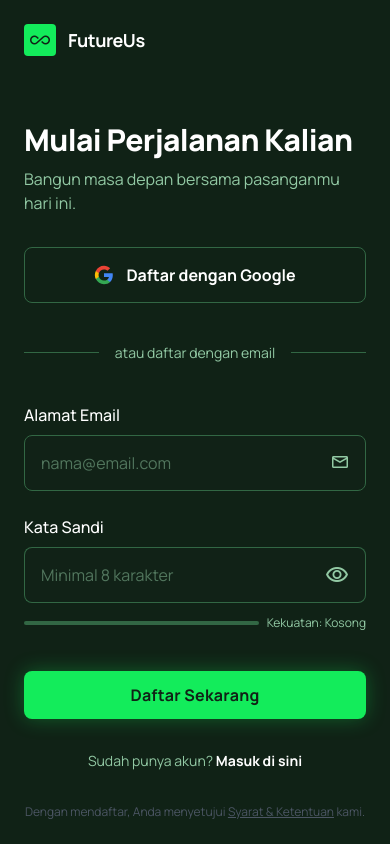
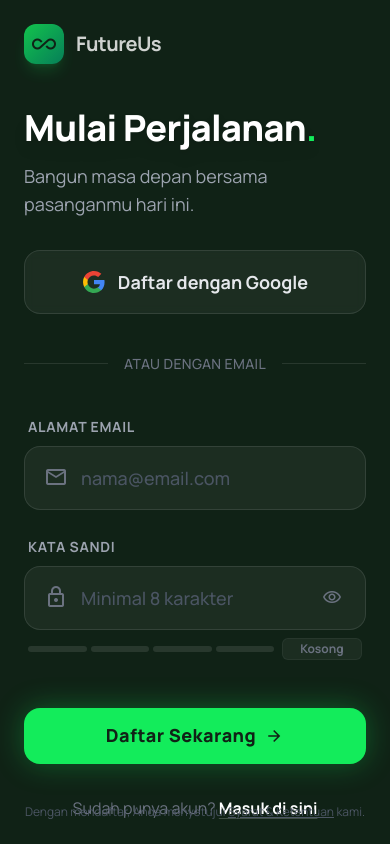
Before and after one commit to vickyymosafan/fe_futureus, a Nuxt app: page /register in a window 390 px wide. Built offline with nearby package versions, Linux system fonts and the light colour scheme.

Commit message:
feat: premium UI/UX upgrade - register page glassmorphism & mobile menu

```diff
--- a/app/pages/register.vue
+++ b/app/pages/register.vue
@@ -1,10 +1,9 @@
 <template>
-  <div class="font-display bg-background-light dark:bg-background-dark text-gray-900 dark:text-white antialiased selection:bg-primary selection:text-background-dark">
-    <div class="min-h-screen flex w-full">
+  <div class="font-display bg-background-dark text-white antialiased selection:bg-primary selection:text-background-dark min-h-screen flex w-full">
     <!-- Left Section: Visual/Hero (Hidden on mobile) -->
     <div class="hidden lg:flex lg:w-1/2 relative overflow-hidden bg-background-dark items-center justify-center">
       <!-- Background Image with Overlay -->
-        <div class="absolute inset-0 bg-gradient-to-br from-background-dark/90 via-background-dark/50 to-background-dark/90 z-10"></div>
+      <div class="absolute inset-0 bg-gradient-to-br from-background-dark/95 via-background-dark/60 to-background-dark/90 z-10"></div>
       <img
         alt="Abstract dark green connections representing future"
         class="absolute inset-0 w-full h-full object-cover opacity-60"
@@ -13,35 +12,39 @@
       />
 
       <!-- Content on top of image -->
-        <div class="relative z-20 max-w-lg px-12 text-center">
-          <div class="mb-8 flex justify-center">
-            <div class="p-4 bg-surface-dark/50 backdrop-blur-sm rounded-full border border-border-green shadow-2xl">
-              <span class="material-symbols-outlined text-primary text-5xl">volunteer_activism</span>
+      <div class="relative z-20 max-w-lg px-12 text-center stagger-container">
+        <div class="mb-8 flex justify-center opacity-0 animate-fade-in-down delay-100">
+          <div class="p-4 bg-white/5 backdrop-blur-xl rounded-full border border-white/10 shadow-2xl skew-y-3">
+            <span class="material-symbols-outlined text-primary text-5xl drop-shadow-[0_0_15px_rgba(74,222,128,0.5)]">volunteer_activism</span>
           </div>
         </div>
-          <h2 class="text-4xl font-extrabold text-white mb-6 leading-tight tracking-tight">
+        <h2 class="text-5xl font-black text-white mb-6 leading-tight tracking-tight opacity-0 animate-fade-in delay-200">
           Membangun Masa Depan<br/>
-            <span class="text-primary">Bersama-sama</span>
+          <span class="text-transparent bg-clip-text bg-gradient-to-r from-primary to-emerald-400">Bersama-sama</span>
         </h2>
-          <p class="text-text-secondary text-lg font-medium leading-relaxed">
+        <p class="text-gray-400 text-xl font-medium leading-relaxed mb-12 opacity-0 animate-fade-in delay-300">
           Bergabunglah dengan ribuan pasangan lain yang merencanakan tujuan hidup, keuangan, dan impian mereka di FutureUs.
         </p>
 
-          <!-- Testimonial Card -->
-          <div class="mt-12 text-left bg-surface-dark/60 backdrop-blur-md p-6 rounded-xl border border-border-green/50">
-            <div class="flex gap-1 mb-3">
-              <span class="material-symbols-outlined text-primary text-sm">star</span>
-              <span class="material-symbols-outlined text-primary text-sm">star</span>
-              <span class="material-symbols-outlined text-primary text-sm">star</span>
-              <span class="material-symbols-outlined text-primary text-sm">star</span>
-              <span class="material-symbols-outlined text-primary text-sm">star</span>
+        <!-- Testimonial Card (Glassmorphism) -->
+        <div class="text-left bg-white/5 backdrop-blur-2xl p-8 rounded-3xl border border-white/10 shadow-[0_8px_32px_0_rgba(0,0,0,0.36)] hover:border-primary/30 transition-all opacity-0 animate-scale-in delay-500 hover:-translate-y-1 duration-300">
+          <div class="flex gap-1 mb-4">
+            <span class="material-symbols-outlined text-yellow-400 text-lg">star</span>
+            <span class="material-symbols-outlined text-yellow-400 text-lg">star</span>
+            <span class="material-symbols-outlined text-yellow-400 text-lg">star</span>
+            <span class="material-symbols-outlined text-yellow-400 text-lg">star</span>
+            <span class="material-symbols-outlined text-yellow-400 text-lg">star</span>
           </div>
-            <p class="text-white italic text-sm mb-4">"FutureUs membantu kami menyelaraskan visi kami sebelum menikah. Sangat direkomendasikan!"</p>
-            <div class="flex items-center gap-3">
-              <div class="w-8 h-8 rounded-full bg-primary/20 flex items-center justify-center text-primary font-bold text-xs">A</div>
+          <p class="text-gray-200 italic text-lg leading-relaxed mb-6 font-medium">"FutureUs membantu kami menyelaraskan visi kami sebelum menikah. Sangat direkomendasikan!"</p>
+          <div class="flex items-center gap-4">
+            <div class="w-12 h-12 rounded-full bg-gradient-to-tr from-primary to-emerald-600 p-[2px]">
+              <div class="w-full h-full rounded-full bg-background-dark flex items-center justify-center">
+                 <span class="font-bold text-primary">AS</span>
+              </div>
+            </div>
             <div>
-                <p class="text-white text-xs font-bold">Andi &amp; Sarah</p>
-                <p class="text-text-secondary text-[10px]">Jakarta, Indonesia</p>
+              <p class="text-white text-sm font-bold tracking-wide">Andi &amp; Sarah</p>
+              <p class="text-gray-500 text-xs uppercase tracking-wider font-semibold">Jakarta, Indonesia</p>
             </div>
           </div>
         </div>
@@ -49,22 +52,22 @@
     </div>
 
     <!-- Right Section: Registration Form -->
-      <div class="w-full lg:w-1/2 flex flex-col justify-center items-center p-6 sm:p-12 relative">
+    <div class="w-full lg:w-1/2 flex flex-col justify-center items-center p-6 sm:p-12 relative bg-background-dark">
       <!-- Mobile Header (Logo) -->
-        <NuxtLink to="/" class="absolute top-6 left-6 lg:top-10 lg:left-12 flex items-center gap-3">
-          <div class="size-8 rounded bg-primary flex items-center justify-center text-background-dark">
-            <span class="material-symbols-outlined text-xl">all_inclusive</span>
+      <NuxtLink to="/" class="absolute top-6 left-6 lg:top-10 lg:left-12 flex items-center gap-3 opacity-80 hover:opacity-100 transition-opacity">
+        <div class="size-10 rounded-xl bg-gradient-to-br from-primary to-emerald-600 flex items-center justify-center text-background-dark shadow-lg shadow-primary/20">
+          <span class="material-symbols-outlined text-2xl">all_inclusive</span>
         </div>
-          <h2 class="text-lg font-bold tracking-tight dark:text-white">FutureUs</h2>
+        <h2 class="text-xl font-bold tracking-tight text-white">FutureUs</h2>
       </NuxtLink>
 
-        <div class="w-full max-w-[440px] flex flex-col gap-8 mt-12 lg:mt-0">
+      <div class="w-full max-w-[480px] flex flex-col gap-8 mt-20 lg:mt-0 stagger-form">
         <!-- Page Heading -->
-          <div class="flex flex-col gap-2">
-            <h1 class="text-3xl sm:text-4xl font-black leading-tight tracking-[-0.02em] text-gray-900 dark:text-white">
-              Mulai Perjalanan Kalian
+        <div class="flex flex-col gap-3">
+          <h1 class="text-4xl sm:text-5xl font-black leading-tight tracking-[-0.02em] text-white drop-shadow-lg">
+            Mulai Perjalanan<span class="text-primary">.</span>
           </h1>
-            <p class="text-gray-600 dark:text-text-secondary text-base font-normal">
+          <p class="text-gray-400 text-lg font-normal">
             Bangun masa depan bersama pasanganmu hari ini.
           </p>
         </div>
@@ -72,94 +75,106 @@
         <!-- Social Login -->
         <button
           type="button"
-            class="flex items-center justify-center gap-3 w-full h-14 rounded-lg border border-gray-300 dark:border-border-green hover:bg-gray-50 dark:hover:bg-surface-dark/50 transition-colors bg-white dark:bg-transparent group"
+          class="flex items-center justify-center gap-3 w-full h-16 rounded-2xl border border-white/10 hover:border-white/20 hover:bg-white/5 transition-all bg-white/5 backdrop-blur-sm group active:scale-[0.98]"
         >
-            <svg class="w-5 h-5" viewBox="0 0 24 24" xmlns="http://www.w3.org/2000/svg">
+          <svg class="w-6 h-6 group-hover:scale-110 transition-transform duration-300" viewBox="0 0 24 24" xmlns="http://www.w3.org/2000/svg">
             <path d="M22.56 12.25c0-.78-.07-1.53-.2-2.25H12v4.26h5.92c-.26 1.37-1.04 2.53-2.21 3.31v2.77h3.57c2.08-1.92 3.28-4.74 3.28-8.09z" fill="#4285F4"></path>
             <path d="M12 23c2.97 0 5.46-.98 7.28-2.66l-3.57-2.77c-.98.66-2.23 1.06-3.71 1.06-2.86 0-5.29-1.93-6.16-4.53H2.18v2.84C3.99 20.53 7.7 23 12 23z" fill="#34A853"></path>
             <path d="M5.84 14.09c-.22-.66-.35-1.36-.35-2.09s.13-1.43.35-2.09V7.07H2.18C1.43 8.55 1 10.22 1 12s.43 3.45 1.18 4.93l2.85-2.22.81-.62z" fill="#FBBC05"></path>
             <path d="M12 5.38c1.62 0 3.06.56 4.21 1.64l3.15-3.15C17.45 2.09 14.97 1 12 1 7.7 1 3.99 3.47 2.18 7.07l3.66 2.84c.87-2.6 3.3-4.53 6.16-4.53z" fill="#EA4335"></path>
           </svg>
-            <span class="text-base font-bold text-gray-700 dark:text-white group-hover:text-gray-900 dark:group-hover:text-primary transition-colors">Daftar dengan Google</span>
+          <span class="text-lg font-bold text-gray-200 group-hover:text-white transition-colors">Daftar dengan Google</span>
         </button>
 
         <!-- Divider -->
         <div class="relative flex items-center py-2">
-            <div class="flex-grow border-t border-gray-200 dark:border-border-green"></div>
-            <span class="flex-shrink-0 mx-4 text-gray-400 dark:text-text-secondary text-sm">atau daftar dengan email</span>
-            <div class="flex-grow border-t border-gray-200 dark:border-border-green"></div>
+          <div class="flex-grow border-t border-white/10"></div>
+          <span class="flex-shrink-0 mx-4 text-gray-500 text-sm font-medium tracking-wide">ATAU DENGAN EMAIL</span>
+          <div class="flex-grow border-t border-white/10"></div>
         </div>
 
         <!-- Form Fields -->
         <form class="flex flex-col gap-6" @submit.prevent="handleSubmit">
           <!-- Email Field -->
-            <label class="flex flex-col gap-2">
-              <span class="text-gray-900 dark:text-white text-base font-medium">Alamat Email</span>
+          <div class="space-y-2 group">
+            <label class="text-sm font-bold text-gray-400 group-focus-within:text-primary transition-colors ml-1 uppercase tracking-wider">Alamat Email</label>
             <div class="relative">
               <input
                 v-model="email"
-                  class="w-full h-14 rounded-lg border bg-white dark:bg-surface-dark border-gray-300 dark:border-border-green focus:border-primary dark:focus:border-primary focus:ring-1 focus:ring-primary dark:focus:ring-primary placeholder-gray-400 dark:placeholder-text-secondary/50 px-4 pr-12 text-base font-normal text-gray-900 dark:text-white transition-all outline-none"
+                class="w-full h-16 rounded-2xl border bg-white/5 border-white/10 focus:border-primary/50 focus:bg-white/10 focus:ring-4 focus:ring-primary/10 placeholder-gray-600 px-6 pl-14 text-lg font-medium text-white transition-all outline-none"
                 placeholder="nama@email.com"
                 type="email"
                 autocomplete="email"
               />
-                <div class="absolute right-4 top-1/2 -translate-y-1/2 text-gray-400 dark:text-text-secondary pointer-events-none">
-                  <span class="material-symbols-outlined text-xl">mail</span>
+              <div class="absolute left-5 top-1/2 -translate-y-1/2 text-gray-500 group-focus-within:text-primary transition-colors pointer-events-none">
+                <span class="material-symbols-outlined text-2xl">mail</span>
               </div>
             </div>
-            </label>
+          </div>
 
           <!-- Password Field -->
-            <label class="flex flex-col gap-2">
-              <span class="text-gray-900 dark:text-white text-base font-medium">Kata Sandi</span>
-              <div class="relative flex w-full items-stretch rounded-lg">
+          <div class="space-y-2 group">
+            <label class="text-sm font-bold text-gray-400 group-focus-within:text-primary transition-colors ml-1 uppercase tracking-wider">Kata Sandi</label>
+            <div class="relative">
               <input
                 v-model="password"
-                  class="w-full h-14 rounded-lg rounded-r-none border-r-0 border bg-white dark:bg-surface-dark border-gray-300 dark:border-border-green focus:border-primary dark:focus:border-primary focus:ring-1 focus:ring-primary dark:focus:ring-primary placeholder-gray-400 dark:placeholder-text-secondary/50 px-4 text-base font-normal text-gray-900 dark:text-white transition-all outline-none"
+                class="w-full h-16 rounded-2xl border bg-white/5 border-white/10 focus:border-primary/50 focus:bg-white/10 focus:ring-4 focus:ring-primary/10 placeholder-gray-600 px-6 pl-14 pr-14 text-lg font-medium text-white transition-all outline-none"
                 placeholder="Minimal 8 karakter"
                 :type="showPassword ? 'text' : 'password'"
                 autocomplete="new-password"
               />
+              <div class="absolute left-5 top-1/2 -translate-y-1/2 text-gray-500 group-focus-within:text-primary transition-colors pointer-events-none">
+                <span class="material-symbols-outlined text-2xl">lock</span>
+              </div>
               <button
-                  class="flex items-center justify-center px-4 rounded-r-lg border border-l-0 bg-white dark:bg-surface-dark border-gray-300 dark:border-border-green text-gray-400 dark:text-text-secondary hover:text-gray-600 dark:hover:text-white transition-colors cursor-pointer group"
+                class="absolute right-5 top-1/2 -translate-y-1/2 text-gray-500 hover:text-white transition-colors cursor-pointer p-1 rounded-lg hover:bg-white/5"
                 type="button"
                 @click="showPassword = !showPassword"
               >
-                  <span class="material-symbols-outlined">{{ showPassword ? 'visibility_off' : 'visibility' }}</span>
+                <span class="material-symbols-outlined text-xl">{{ showPassword ? 'visibility_off' : 'visibility' }}</span>
               </button>
             </div>
 
-              <!-- Password Strength Indicator -->
-              <div class="flex gap-2 items-center mt-1">
-                <div class="h-1 w-full bg-gray-200 dark:bg-border-green rounded-full overflow-hidden">
-                  <div class="h-full transition-all duration-300" :class="passwordStrengthClass" :style="{ width: passwordStrengthWidth }"></div>
+            <!-- Segmented Password Strength -->
+            <div class="flex gap-2 items-center mt-3 px-1">
+              <div class="flex-1 flex gap-1 h-1.5">
+                <div class="h-full w-full rounded-full transition-all duration-300 bg-white/10" :class="{ 'bg-red-500': passwordStrength >= 1, 'shadow-[0_0_10px_rgba(239,68,68,0.5)]': passwordStrength >= 1 }"></div>
+                <div class="h-full w-full rounded-full transition-all duration-300 bg-white/10" :class="{ 'bg-yellow-500': passwordStrength >= 2, 'shadow-[0_0_10px_rgba(234,179,8,0.5)]': passwordStrength >= 2 }"></div>
+                <div class="h-full w-full rounded-full transition-all duration-300 bg-white/10" :class="{ 'bg-blue-500': passwordStrength >= 3, 'shadow-[0_0_10px_rgba(59,130,246,0.5)]': passwordStrength >= 3 }"></div>
+                <div class="h-full w-full rounded-full transition-all duration-300 bg-white/10" :class="{ 'bg-primary': passwordStrength >= 4, 'shadow-[0_0_10px_rgba(34,197,94,0.5)]': passwordStrength >= 4 }"></div>
               </div>
-                <span class="text-xs text-gray-500 dark:text-text-secondary whitespace-nowrap">Kekuatan: {{ passwordStrengthLabel }}</span>
+              <span class="text-xs font-bold whitespace-nowrap px-2 py-0.5 rounded-md bg-white/5 border border-white/5 min-w-[80px] text-center transition-colors duration-300" :class="passwordStrengthColor">
+                {{ passwordStrengthLabel }}
+              </span>
             </div>
-            </label>
+          </div>
 
           <!-- Submit Button -->
           <button
-              class="mt-4 flex w-full cursor-pointer items-center justify-center overflow-hidden rounded-lg h-12 px-5 bg-primary hover:bg-[#0fd650] transition-colors text-background-dark text-base font-bold leading-normal tracking-[0.015em] shadow-[0_0_20px_rgba(19,236,91,0.3)] hover:shadow-[0_0_25px_rgba(19,236,91,0.5)]"
+            class="mt-6 flex w-full cursor-pointer items-center justify-center overflow-hidden rounded-2xl h-14 px-5 bg-primary hover:bg-[#0fd650] active:scale-[0.98] transition-all text-background-dark text-lg font-black leading-normal tracking-wide shadow-[0_0_30px_rgba(19,236,91,0.3)] hover:shadow-[0_0_40px_rgba(19,236,91,0.5)] disabled:opacity-50 disabled:cursor-not-allowed group"
             type="submit"
+            :disabled="isLoading"
           >
-              <span class="truncate">Daftar Sekarang</span>
+            <span v-if="!isLoading" class="flex items-center gap-2">
+              Daftar Sekarang
+              <span class="material-symbols-outlined text-xl group-hover:translate-x-1 transition-transform">arrow_forward</span>
+            </span>
+            <span v-else class="material-symbols-outlined animate-spin">progress_activity</span>
           </button>
         </form>
 
         <!-- Footer Link -->
-          <p class="text-center text-sm text-gray-600 dark:text-text-secondary">
+        <p class="text-center text-base text-gray-500">
           Sudah punya akun?
-            <NuxtLink to="/login" class="font-bold text-gray-900 dark:text-white hover:text-primary dark:hover:text-primary transition-colors">Masuk di sini</NuxtLink>
+          <NuxtLink to="/login" class="font-bold text-white hover:text-primary transition-colors underline decoration-white/20 hover:decoration-primary/50 underline-offset-4">Masuk di sini</NuxtLink>
         </p>
       </div>
 
       <!-- Language/Terms Footer -->
       <div class="absolute bottom-6 w-full text-center px-6">
-          <p class="text-xs text-gray-400 dark:text-gray-600">
-            Dengan mendaftar, Anda menyetujui <button type="button" class="hover:text-gray-600 dark:hover:text-gray-400 underline">Syarat &amp; Ketentuan</button> kami.
+        <p class="text-xs text-gray-600">
+          Dengan mendaftar, Anda menyetujui <button type="button" class="hover:text-gray-400 transition-colors underline">Syarat &amp; Ketentuan</button> kami.
         </p>
-        </div>
       </div>
     </div>
   </div>
@@ -177,6 +192,7 @@ useHead({
 const email = ref('')
 const password = ref('')
 const showPassword = ref(false)
+const isLoading = ref(false)
 
 // Password strength computation
 const passwordStrength = computed(() => {
@@ -190,17 +206,13 @@ const passwordStrength = computed(() => {
   return strength
 })
 
-const passwordStrengthWidth = computed(() => {
-  return `${(passwordStrength.value / 4) * 100}%`
-})
-
-const passwordStrengthClass = computed(() => {
+const passwordStrengthColor = computed(() => {
   const s = passwordStrength.value
-  if (s === 0) return 'bg-gray-400'
-  if (s === 1) return 'bg-red-500'
-  if (s === 2) return 'bg-yellow-500'
-  if (s === 3) return 'bg-primary/70'
-  return 'bg-primary'
+  if (s === 0) return 'text-gray-500'
+  if (s === 1) return 'text-red-400'
+  if (s === 2) return 'text-yellow-400'
+  if (s === 3) return 'text-blue-400'
+  return 'text-primary'
 })
 
 const passwordStrengthLabel = computed(() => {
@@ -214,10 +226,49 @@ const passwordStrengthLabel = computed(() => {
 
 const router = useRouter()
 
-const handleSubmit = () => {
+const handleSubmit = async () => {
+  isLoading.value = true
   console.log('Register attempt:', { email: email.value, password: password.value })
+
+  // Simulate API delay for UX demo
+  await new Promise(resolve => setTimeout(resolve, 1500))
+
   // TODO: Add actual registration logic here
   // On successful registration, redirect to connect page
   router.push('/connect')
+  isLoading.value = false
 }
 </script>
+
+<style scoped>
+/* Custom Animations */
+@keyframes fadeIn {
+  from { opacity: 0; }
+  to { opacity: 1; }
+}
+
+@keyframes fadeInDown {
+  from { opacity: 0; transform: translateY(-20px); }
+  to { opacity: 1; transform: translateY(0); }
+}
+
+@keyframes scaleIn {
+  from { opacity: 0; transform: scale(0.9); }
+  to { opacity: 1; transform: scale(1); }
+}
+
+.animate-fade-in { animation: fadeIn 0.8s cubic-bezier(0.16, 1, 0.3, 1) forwards; }
+.animate-fade-in-down { animation: fadeInDown 0.8s cubic-bezier(0.16, 1, 0.3, 1) forwards; }
+.animate-scale-in { animation: scaleIn 0.8s cubic-bezier(0.16, 1, 0.3, 1) forwards; }
+
+.stagger-form > * {
+  opacity: 0;
+  animation: fadeInDown 0.6s cubic-bezier(0.16, 1, 0.3, 1) forwards;
+}
+
+.stagger-form > *:nth-child(1) { animation-delay: 0.1s; }
+.stagger-form > *:nth-child(2) { animation-delay: 0.2s; }
+.stagger-form > *:nth-child(3) { animation-delay: 0.3s; }
+.stagger-form > *:nth-child(4) { animation-delay: 0.4s; }
+.stagger-form > *:nth-child(5) { animation-delay: 0.5s; }
+</style>
```
Lines whose indentation alone changed are shown as unchanged.
